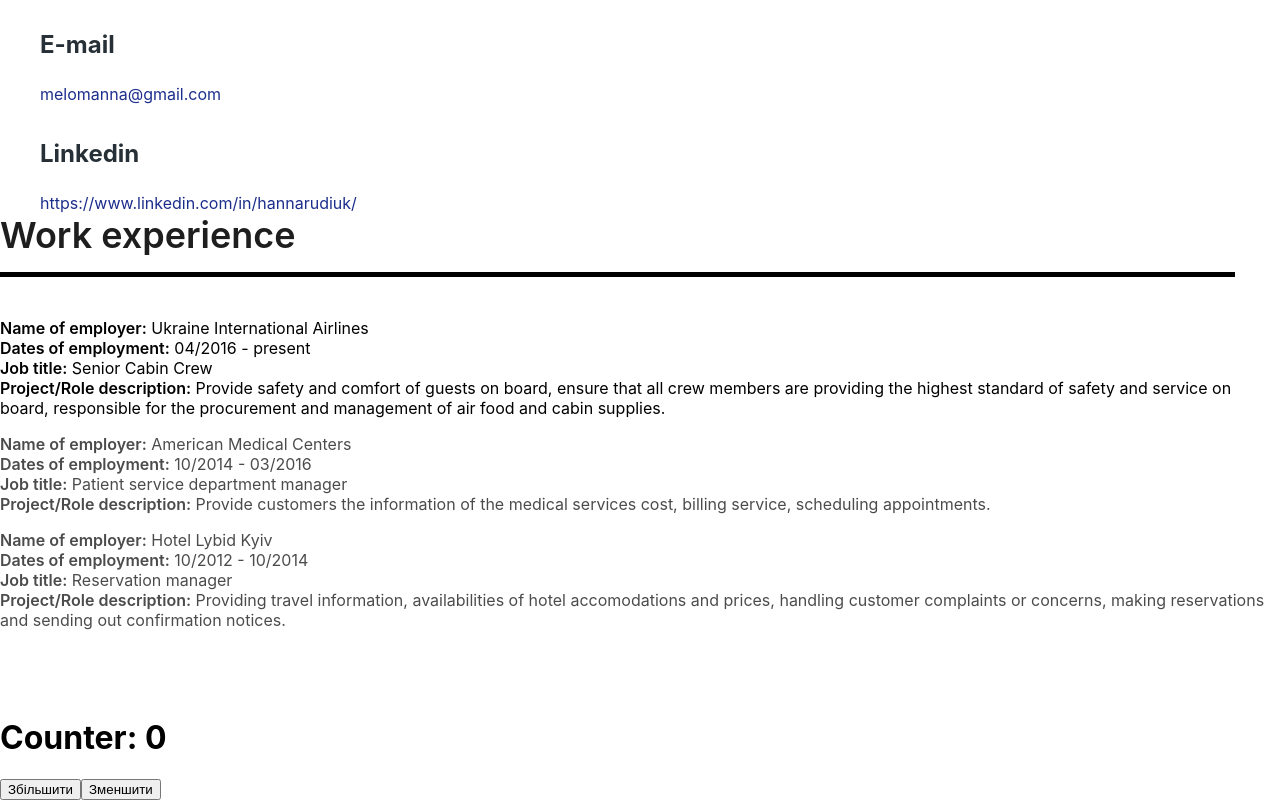
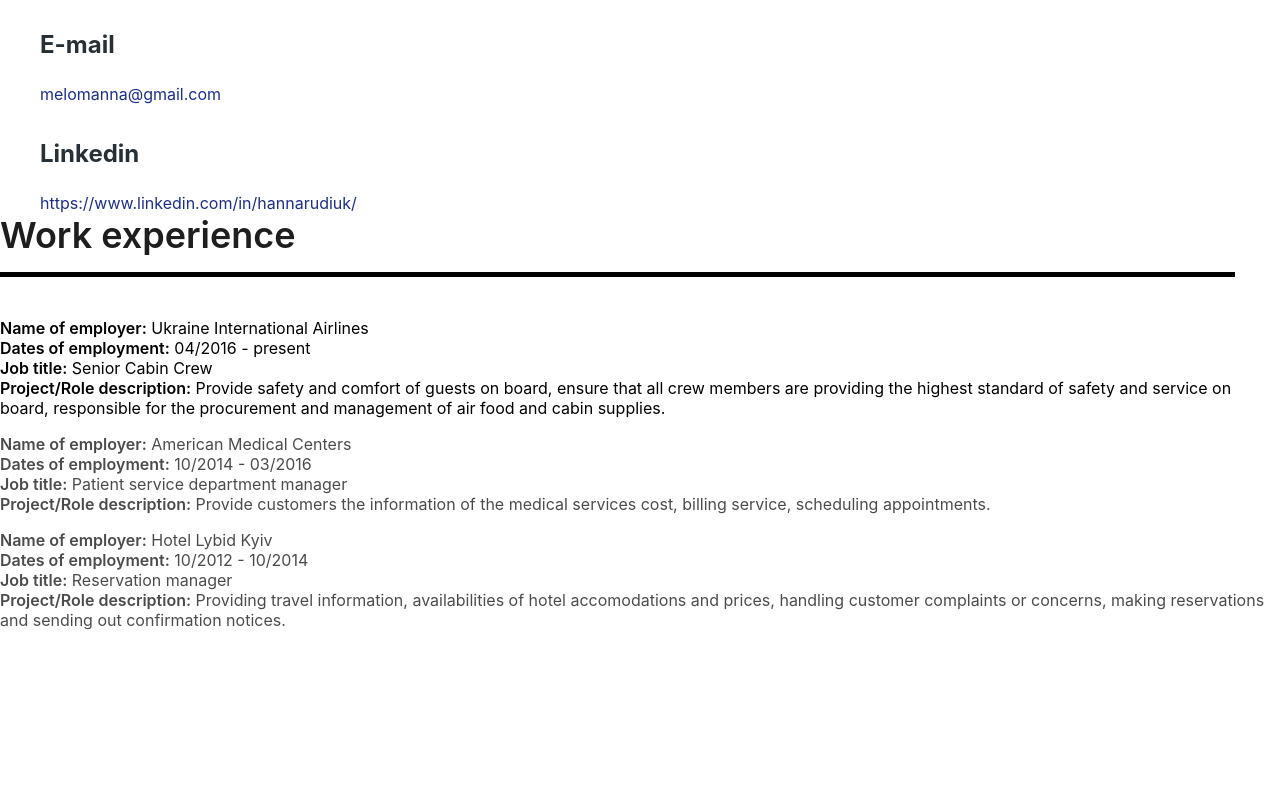
Before and after one commit to rudiukhanna/react, a React (Create React App) app in the folder my-app/: page / in a window 1280 px wide. Shown: the part 517-1317 px from the top of the page. After the commit the page ends 1213 px from the top, so only its background shows below. Built offline with nearby package versions, Linux system fonts and the light colour scheme.

Commit message:
lesson_37

```diff
--- a/my-app/src/App.js
+++ b/my-app/src/App.js
@@ -1,7 +1,6 @@
 import { Contacts } from './components/Contacts';
 import { Experience } from './components/Experience';
 import { Image } from './components/Image';
-import Counter from './components/Counter';
 import '../src/styles.scss/styles.css'
 
 const photoLink = './CVphoto.jpg';
@@ -11,7 +10,6 @@ function App() {
     <Image imageLink = {photoLink} />
     <Contacts/>
     <Experience/>
-    <Counter/>
   </div>
 }
 
--- a/my-app/src/components/Counter.js
+++ /dev/null
@@ -1,23 +0,0 @@
-import React, { useState } from "react";
-
-function Counter() {
-  const [count, setCount] = useState(0);
-
-  const incrementCount = () => {
-    setCount(count + 1);
-  };
-
-  const decrementCount = () => {
-    setCount(count - 1);
-  };
-
-  return (
-    <div>
-      <h1>Counter: {count}</h1>
-      <button onClick={incrementCount}>Збільшити</button>
-      <button onClick={decrementCount}>Зменшити</button>
-    </div>
-  );
-}
-
-export default Counter;
```
